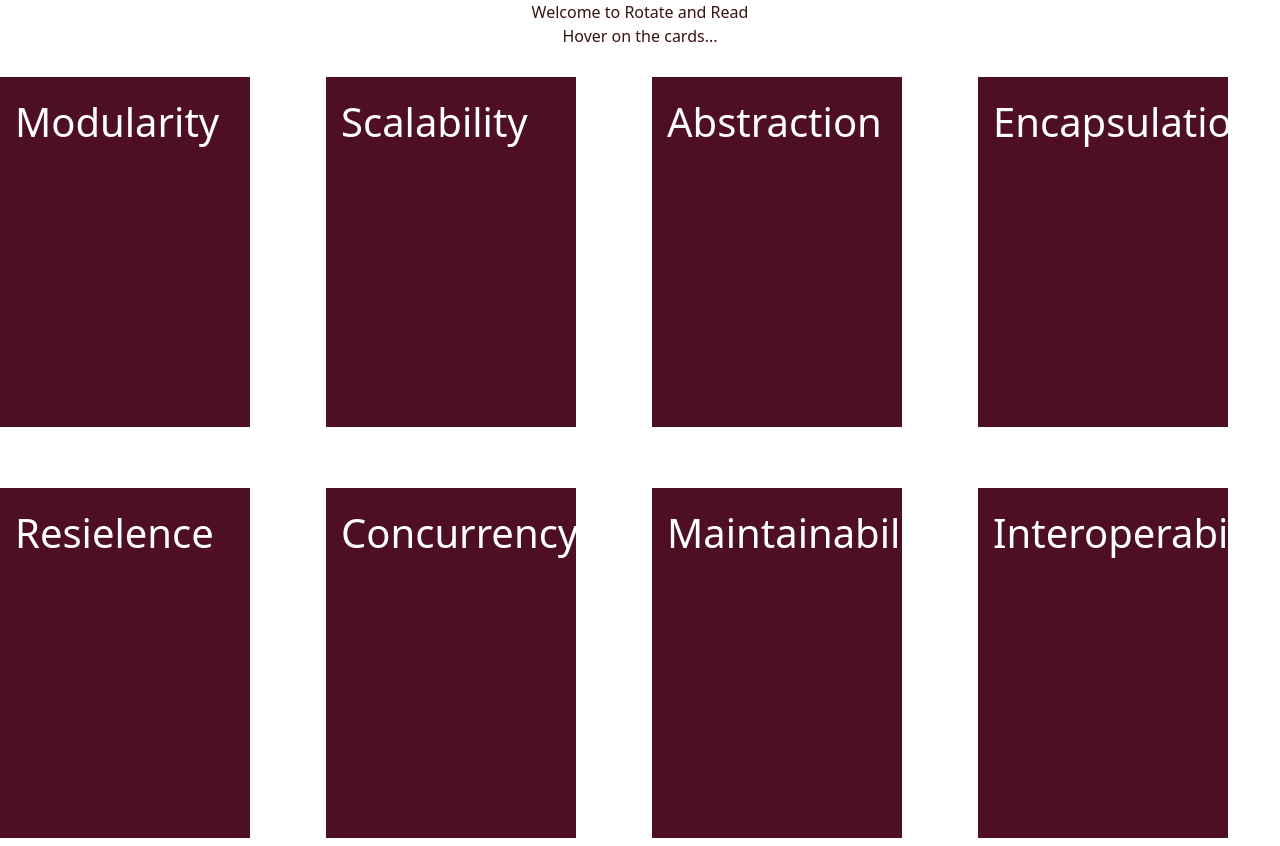
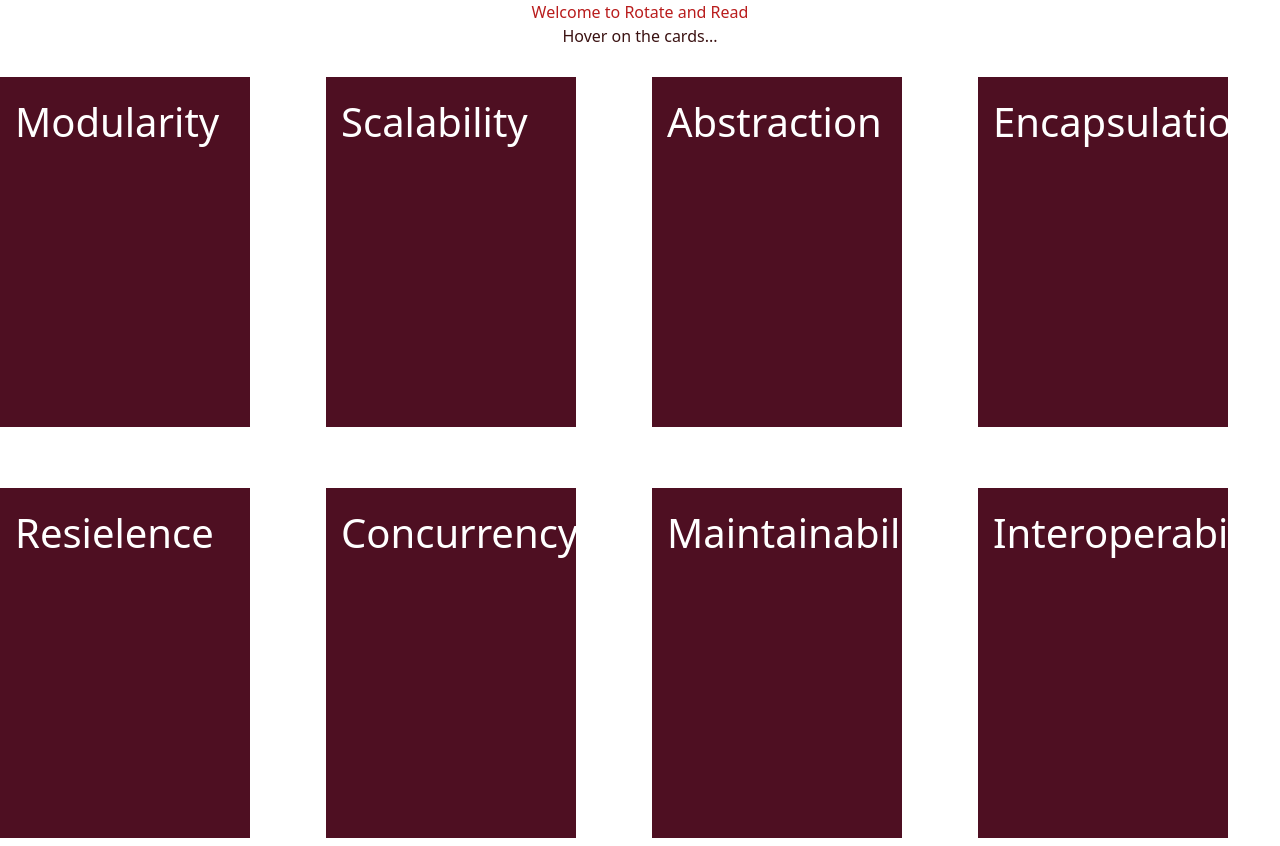
Before and after one commit to Shreya-103/Flip-Cards, a plain HTML site: page index.html in a window 1280 px wide. Drawn offline with nearby package versions, Linux system fonts and the light colour scheme.

Commit message:
Update index.html

```diff
--- a/index.html
+++ b/index.html
@@ -10,7 +10,7 @@
 </head>
 <body>
 
-        <h2>Welcome to Rotate and Read</h2>
+        <h2 class="5xl bold text-red-700">Welcome to Rotate and Read</h2>
     <h4>Hover on the cards...</h4>
     <section  class="grid grid-cols-1 sm:grid-cols-2 md:grid-cols-3 lg:grid-cols-4 gap-6 max-w-7xl mx-auto">
     <div class="flipCard I"> <p class="textI">Modularity</p></div>
```
